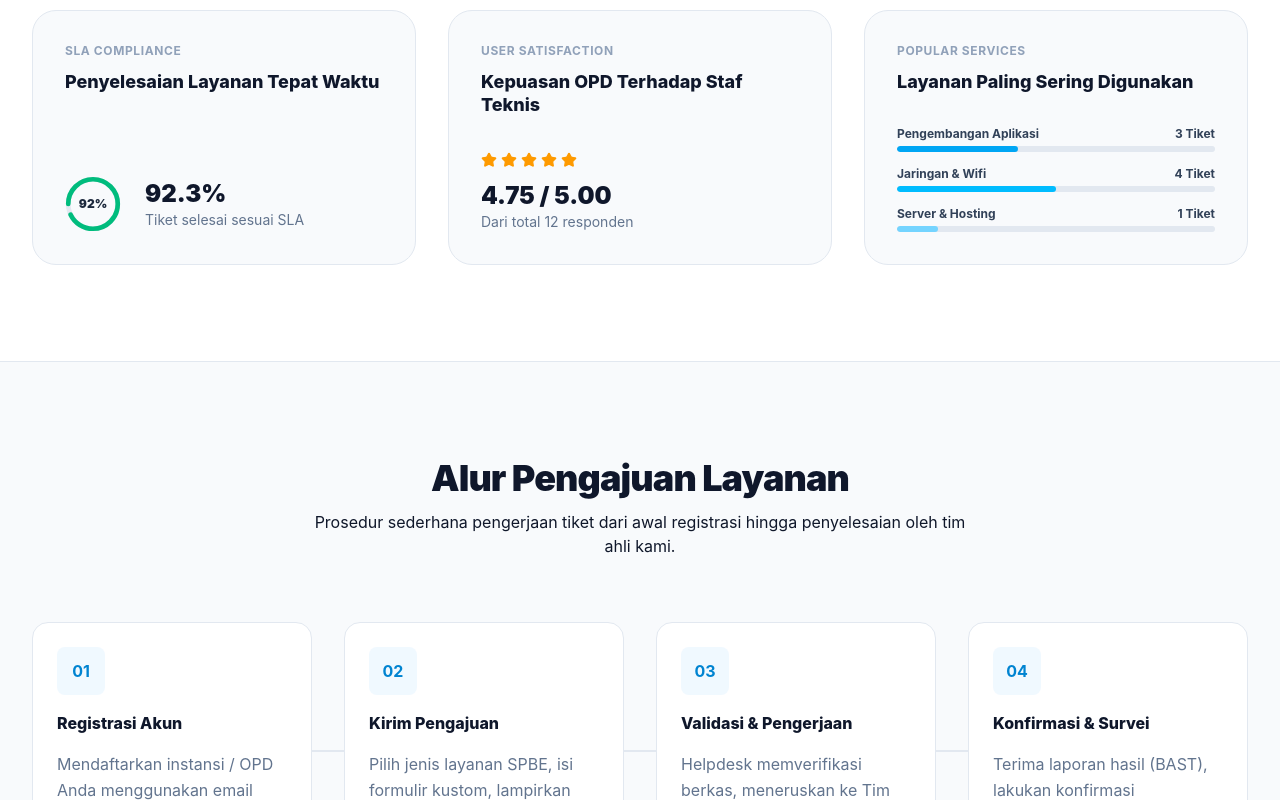
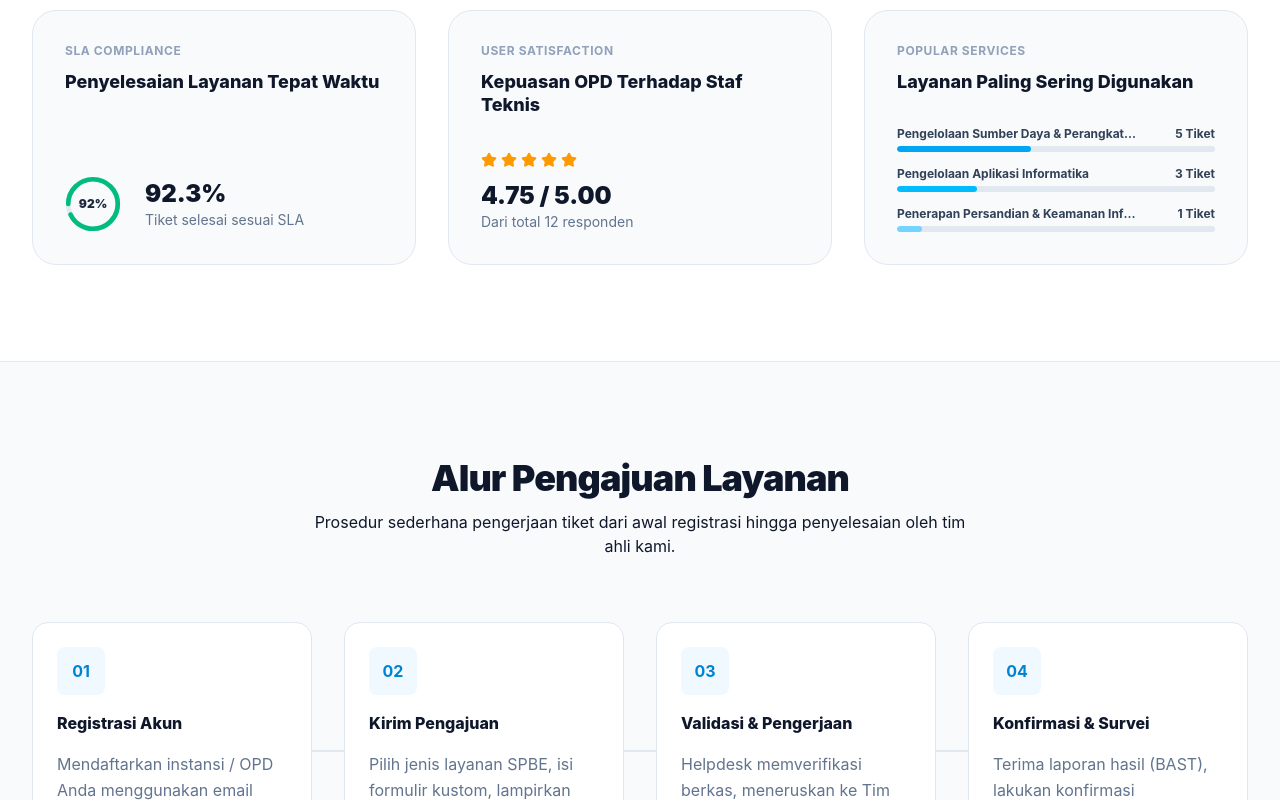
Before and after one commit to cekepnew-eng/layanankominfo, a React (Vite) app: page / in a window 1280 px wide. Shown: the part 1060-1860 px from the top of the page. Built offline with nearby package versions, Linux system fonts and the light colour scheme.

Commit message:
feat: initialize project dashboard, landing page, auth context, and authentication layouts

```diff
--- a/src/context/AuthContext.jsx
+++ b/src/context/AuthContext.jsx
@@ -41,7 +41,7 @@ export const AuthProvider = ({ children }) => {
         name: 'Dinas Pariwisata & Kebudayaan',
         rating: 4,
         service: 'Uji Kesesuaian Sistem (UKS)',
-        comment: 'Layanan uji kesesuaian sistem berjalan dengan baik. Koordinasi dari petugas sangat baik.',
+        comment: 'Layanan uji kesesuaian sistem sangat membantu kelancaran operasional aplikasi kami. Koordinasi baik meskipun ada kendala teknis minor di awal.',
         status: 'Selesai',
         selectedForLanding: true,
         aspects: { speed: 4, result: 4, communication: 4, quality: 4 }
@@ -131,7 +131,7 @@ export const AuthProvider = ({ children }) => {
         name: 'Dinas Pendidikan Kota Bogor',
         rating: 5,
         service: 'Jaringan Intra Pemerintah',
-        comment: '',
+        comment: 'Koneksi internet Wifi area lobby sudah stabil dan cepat kembali. Layanan Diskominfo mantap!',
         status: 'Selesai (On SLA)',
         selectedForLanding: false,
         aspects: { speed: 5, result: 5, communication: 5, quality: 5 }
--- a/src/layouts/DashboardLayout.jsx
+++ b/src/layouts/DashboardLayout.jsx
@@ -12,7 +12,6 @@ import {
   FileText,
   LogOut,
   ChevronDown,
-  Bell,
   Star
 } from 'lucide-react';
 
@@ -160,11 +159,6 @@ export const DashboardLayout = () => {
           </div>
 
           <div className="flex items-center gap-4">
-            <button className="p-2.5 text-slate-400 hover:text-slate-650 hover:bg-slate-50 rounded-xl relative transition-all">
-              <Bell className="w-5 h-5" />
-              <span className="absolute top-2 right-2 w-2 h-2 rounded-full bg-rose-500"></span>
-            </button>
-
             <div className="relative">
               <button
                 onClick={() => setShowRoleSelector(!showRoleSelector)}
--- a/src/pages/dashboard/Overview.jsx
+++ b/src/pages/dashboard/Overview.jsx
@@ -62,7 +62,7 @@ export const Overview = () => {
   const completedOrWaiting = tickets ? tickets.filter(t => t.status === 'Selesai' || t.status === 'Menunggu Konfirmasi User') : [];
   const completedTickets = tickets ? tickets.filter(t => t.status === 'Selesai') : [];
   const onSlaTickets = completedOrWaiting.filter(t => t.id !== 'REQ-2026-0117');
-  const slaCompliancePct = completedOrWaiting.length > 0 ? ((onSlaTickets.length / completedOrWaiting.length) * 100).toFixed(1) + '%' : '96.4%';
+  const slaCompliancePct = completedOrWaiting.length > 0 ? ((onSlaTickets.length / completedOrWaiting.length) * 100).toFixed(1) + '%' : '92.3%';
 
   const calculatedRating = globalRatings && globalRatings.length > 0
     ? (globalRatings.reduce((sum, r) => sum + r.rating, 0) / globalRatings.length).toFixed(2)
@@ -167,7 +167,7 @@ export const Overview = () => {
             <div className="p-4 bg-slate-50 border border-slate-200 rounded-2xl">
               <span className="text-xs font-bold text-slate-400 uppercase tracking-wider block">SLA Compliance Rate</span>
               <p className="text-2xl font-black text-slate-800 mt-1">{slaCompliancePct}</p>
-              <p className="text-sm text-slate-500 mt-0.5">Rasio penyelesaian tepat waktu dari total {completedTickets.length} tiket selesai.</p>
+              <p className="text-sm text-slate-500 mt-0.5">Rasio penyelesaian tepat waktu dari total {completedOrWaiting.length} tiket selesai.</p>
             </div>
 
             <div className="p-4 bg-slate-50 border border-slate-200 rounded-2xl">
--- a/src/pages/landing/LandingPage.jsx
+++ b/src/pages/landing/LandingPage.jsx
@@ -44,27 +44,30 @@ export const LandingPage = () => {
     }
   }
   const completedOrWaiting = tickets ? tickets.filter(t => t.status === 'Selesai' || t.status === 'Menunggu Konfirmasi User') : [];
+  const completedTickets = tickets ? tickets.filter(t => t.status === 'Selesai') : [];
   const onSlaTickets = completedOrWaiting.filter(t => t.id !== 'REQ-2026-0117');
-  const sla = completedOrWaiting.length > 0 ? ((onSlaTickets.length / completedOrWaiting.length) * 100).toFixed(1) + '%' : '96.4%';
+  const sla = completedOrWaiting.length > 0 ? ((onSlaTickets.length / completedOrWaiting.length) * 100).toFixed(1) + '%' : '92.3%';
   const rating = ratings && ratings.length > 0
     ? (ratings.reduce((sum, r) => sum + r.rating, 0) / ratings.length).toFixed(2)
     : '4.85';
 
-  const app = completedOrWaiting.filter(t =>
-    t.service === 'Pengembangan & Pengelolaan Aplikasi' ||
-    t.service === 'Keamanan Aplikasi / VAPT' ||
-    t.service === 'Rekomendasi & Evaluasi Aplikasi' ||
-    t.service === 'Uji Kesesuaian Sistem (UKS)'
-  ).length;
+  const categoriesList = [
+    { name: 'Pengelolaan Aplikasi Informatika', services: ['Pengembangan & Pengelolaan Aplikasi', 'Rekomendasi & Evaluasi Aplikasi', 'Uji Kesesuaian Sistem (UKS)', 'Keamanan Aplikasi / VAPT'] },
+    { name: 'Pengelolaan Sumber Daya & Perangkat Informatika', services: ['Jaringan Intra Pemerintah', 'Server Perangkat Daerah', 'Infrastruktur TIK', 'Perangkat Jaringan & Komunikasi', 'Teleconference & Meeting', 'Video Conference / Zoom', 'CCTV & Video Monitoring', 'Wifi Publik'] },
+    { name: 'Penerapan Persandian & Keamanan Informasi', services: ['Keamanan Informasi & Persandian', 'Security Operation Center (SOC)', 'CSIRT / Respons Insiden', 'Security Awareness'] },
+    { name: 'Tata Kelola SPBE', services: ['Tata Kelola SPBE', 'Kebijakan SPBE', 'Arsitektur & Peta Rencana SPBE', 'Monev & Pelaporan SPBE', 'Integrasi & Interoperabilitas SPBE', 'Audit Teknologi Informasi'] },
+    { name: 'Statistik Sektoral', services: ['Statistik Sektoral'] },
+    { name: 'Satu Data Daerah', services: ['Satu Data Daerah'] },
+    { name: 'Informasi & Komunikasi Publik', services: ['Informasi & Komunikasi Publik', 'Pelayanan Informasi Publik'] },
+    { name: 'Domain & Infrastruktur Pendukung', services: ['Domain & Subdomain Pemerintah Daerah', 'Portal Pelayanan Digital', 'Pusat Kendali / Command Center', 'Peningkatan Kapasitas SDM TIK', 'Domain & Infrastruktur Pendukung'] }
+  ];
 
-  const wifi = completedOrWaiting.filter(t =>
-    t.service === 'Jaringan Intra Pemerintah' ||
-    t.service === 'Wifi Publik' ||
-    t.service === 'Infrastruktur TIK' ||
-    t.service === 'Perangkat Jaringan & Komunikasi'
-  ).length;
+  const categoryCounts = categoriesList.map(cat => {
+    const count = completedTickets.filter(t => cat.services.includes(t.service)).length;
+    return { name: cat.name, count };
+  }).sort((a, b) => b.count - a.count);
 
-  const server = completedOrWaiting.filter(t => t.service === 'Server Perangkat Daerah').length;
+  const topCategories = categoryCounts.slice(0, 3);
   const [activeSection, setActiveSection] = useState('beranda');
 
   const opds = ['Dinas Kesehatan', 'Dinas Pendidikan', 'Dinas PUPR', 'Kecamatan Bogor Tengah', 'DPMPTSP'];
@@ -412,33 +415,22 @@ export const LandingPage = () => {
                 <h4 className="font-extrabold text-slate-900 text-lg leading-tight">Layanan Paling Sering Digunakan</h4>
               </div>
               <div className="space-y-3.5 text-left">
-                <div className="space-y-1">
-                  <div className="flex justify-between text-xs font-bold text-slate-700">
-                    <span>Pengembangan Aplikasi</span>
-                    <span>{app} Tiket</span>
-                  </div>
-                  <div className="w-full bg-slate-200 h-1.5 rounded-full overflow-hidden">
-                    <div className="bg-sky-500 h-full rounded-full" style={{ width: `${(app + wifi + server) > 0 ? (app / (app + wifi + server) * 100).toFixed(0) : 0}%` }}></div>
-                  </div>
-                </div>
-                <div className="space-y-1">
-                  <div className="flex justify-between text-xs font-bold text-slate-700">
-                    <span>Jaringan & Wifi</span>
-                    <span>{wifi} Tiket</span>
-                  </div>
-                  <div className="w-full bg-slate-200 h-1.5 rounded-full overflow-hidden">
-                    <div className="bg-sky-400 h-full rounded-full" style={{ width: `${(app + wifi + server) > 0 ? (wifi / (app + wifi + server) * 100).toFixed(0) : 0}%` }}></div>
-                  </div>
-                </div>
-                <div className="space-y-1">
-                  <div className="flex justify-between text-xs font-bold text-slate-700">
-                    <span>Server & Hosting</span>
-                    <span>{server} Tiket</span>
-                  </div>
-                  <div className="w-full bg-slate-200 h-1.5 rounded-full overflow-hidden">
-                    <div className="bg-sky-300 h-full rounded-full" style={{ width: `${(app + wifi + server) > 0 ? (server / (app + wifi + server) * 100).toFixed(0) : 0}%` }}></div>
-                  </div>
-                </div>
+                {topCategories.map((item, idx) => {
+                  const barColors = ['bg-sky-500', 'bg-sky-400', 'bg-sky-300'];
+                  const color = barColors[idx % barColors.length];
+                  const pct = completedTickets.length > 0 ? (item.count / completedTickets.length * 100).toFixed(0) : 0;
+                  return (
+                    <div key={item.name} className="space-y-1">
+                      <div className="flex justify-between text-xs font-bold text-slate-700">
+                        <span className="truncate max-w-[240px]" title={item.name}>{item.name}</span>
+                        <span className="shrink-0">{item.count} Tiket</span>
+                      </div>
+                      <div className="w-full bg-slate-200 h-1.5 rounded-full overflow-hidden">
+                        <div className={`${color} h-full rounded-full`} style={{ width: `${pct}%` }}></div>
+                      </div>
+                    </div>
+                  );
+                })}
               </div>
             </div>
           </div>
```
Also changed, not shown: src/pages/auth/Login.jsx (+28 -26 lines), src/pages/auth/Register.jsx (+29 -31 lines).
